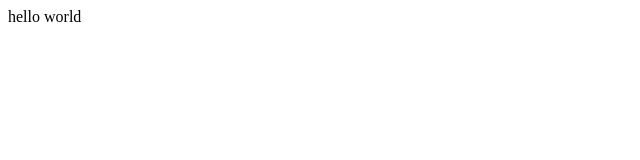
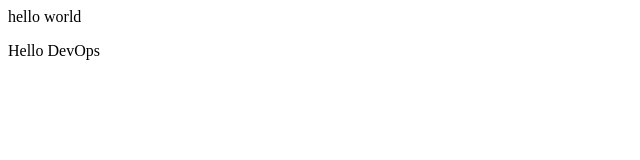
Before and after one commit to Veer-DevOps-aws/DevOps, a plain HTML site: page index.html in a window 1280 px wide. Shown: the full height of the page, 0-640 px from the left. Drawn offline with Linux system fonts and the light colour scheme.

Commit message:
updated index.html

```diff
--- a/index.html
+++ b/index.html
@@ -1 +1,2 @@
 <p> hello world </p>
+<p>Hello DevOps</p>
```
